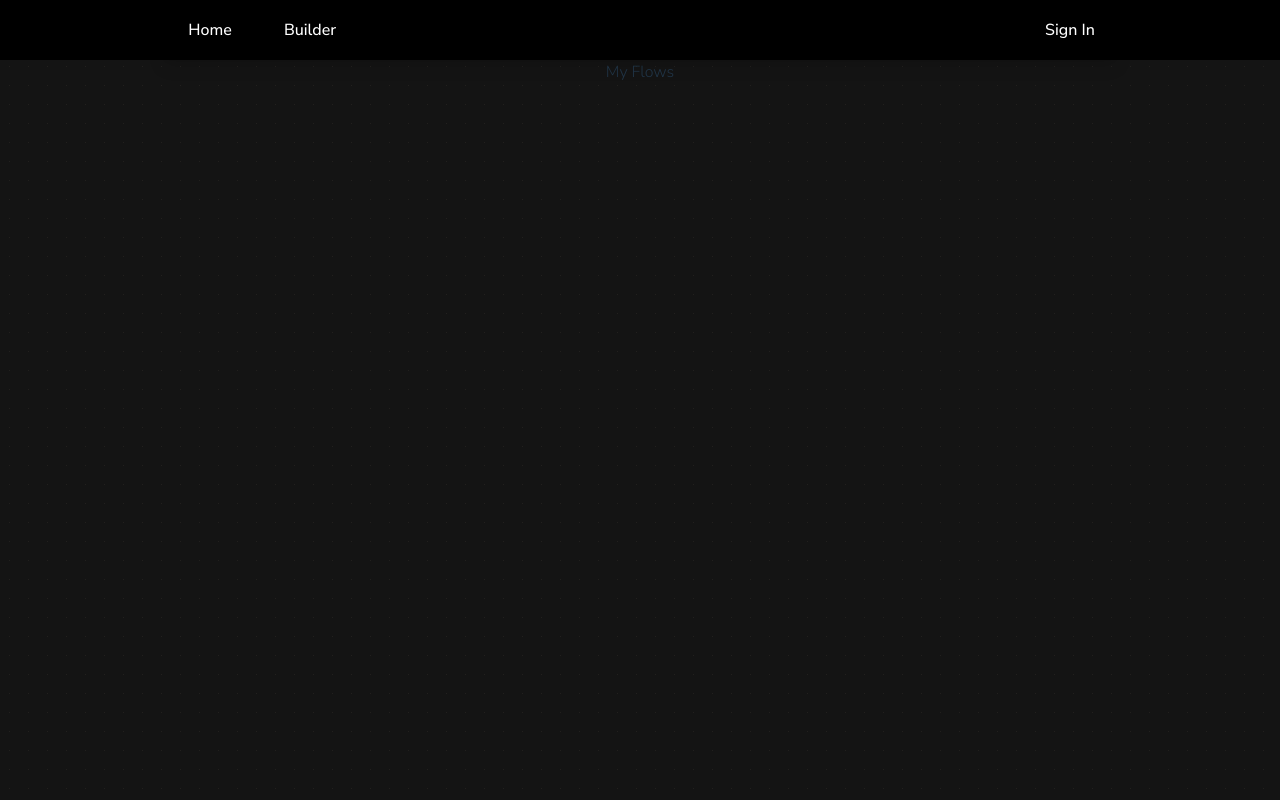
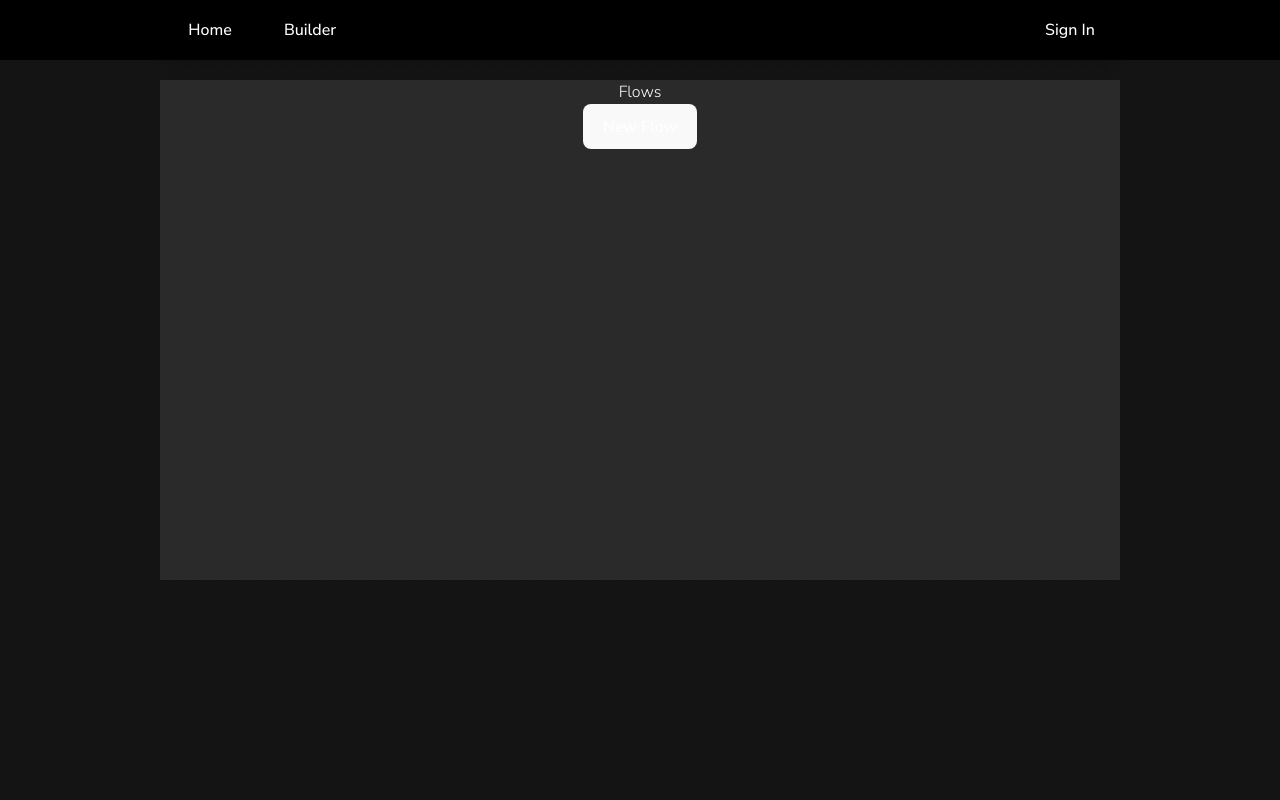
Before and after one commit to sevleo/YoGato-frontend, a React (Vite) app: page /my-flows in a window 1280 px wide. Built offline with nearby package versions, Linux system fonts and the light colour scheme; no server answers.

Commit message:
Add create flow button integrated with MongoDB

```diff
--- a/src/components/pages/MyFlows.tsx
+++ b/src/components/pages/MyFlows.tsx
@@ -1,7 +1,24 @@
+import axios from "axios";
+
 function MyFlows() {
+  async function handleNewFlowClick(event) {
+    try {
+      const response = await axios.post("http://localhost:3001/new-flow");
+    } catch (error) {
+      console.error("Error adding flow:", error);
+    }
+  }
+
   return (
     <>
-      <div className="my-flows">My Flows</div>
+      <div className="my-flows ml-auto mr-auto flex w-full max-w-screen-2xl justify-center pt-[20px] ">
+        <div className="w-3/4">
+          <div className=" ml-auto mr-auto h-[500px] w-full items-start justify-center bg-[#ffffff18] text-white transition-colors hover:bg-[#ffffff38]">
+            <p>Flows</p>
+            <button onClick={handleNewFlowClick}>New Flow</button>
+          </div>
+        </div>
+      </div>
     </>
   );
 }
--- a/src/output.css
+++ b/src/output.css
@@ -787,6 +787,10 @@ video {
   height: 100%;
 }
 
+.h-\[500px\] {
+  height: 500px;
+}
+
 .max-h-\[100\%\] {
   max-height: 100%;
 }
```
